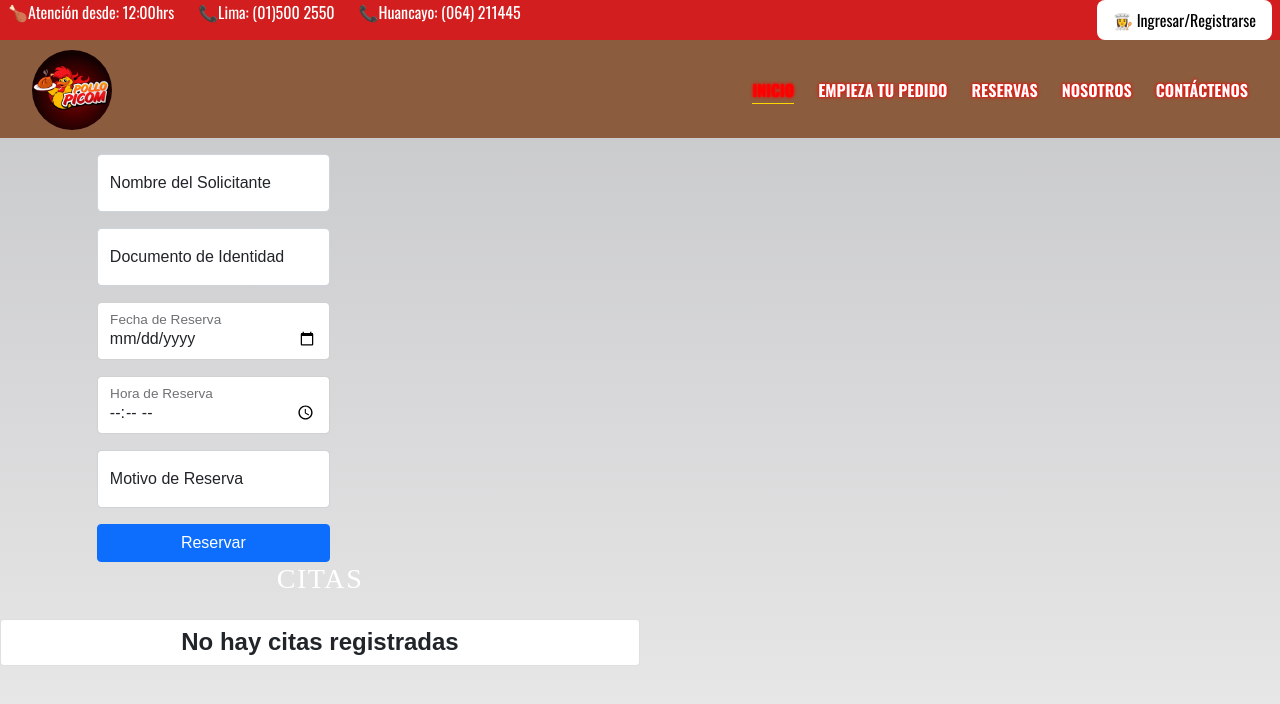
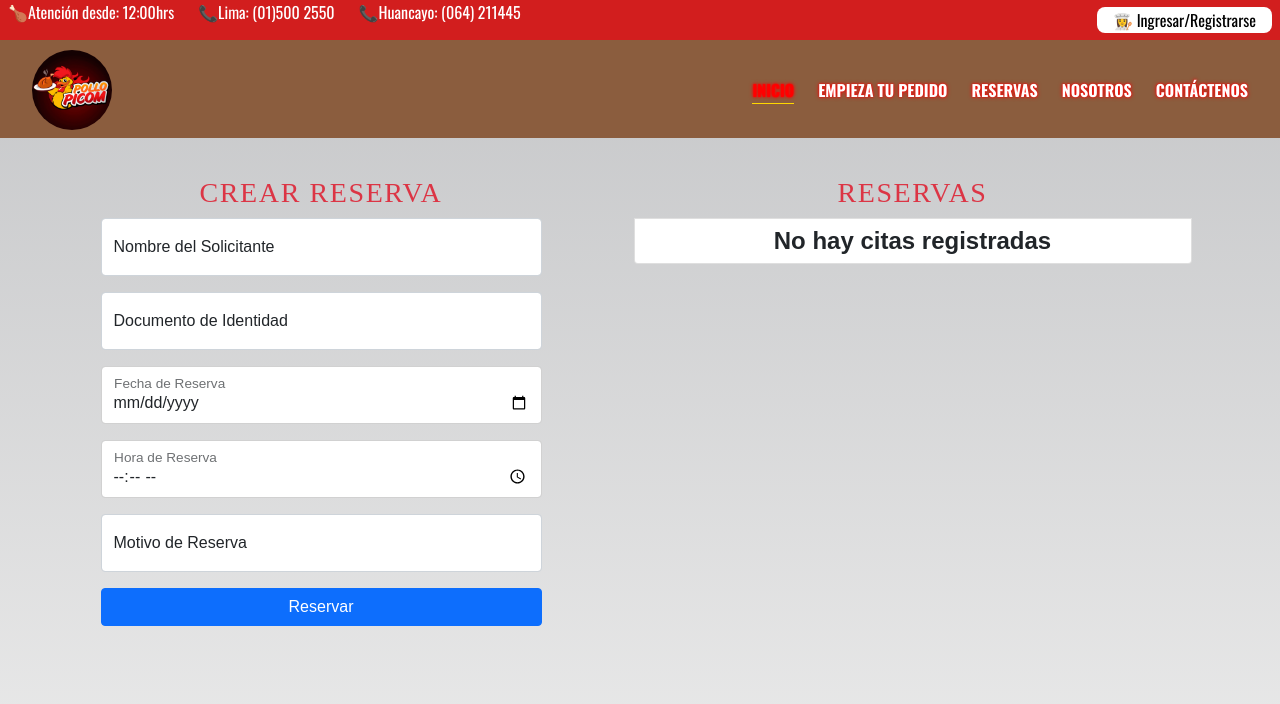
Before and after one commit to FherAmableRicse/react-proyecto-polleria, a React (Create React App) app: page /reservas in a window 1280 px wide. Shown: the top 704 px of the page. Built offline with nearby package versions, Linux system fonts and the light colour scheme.

Commit message:
styles reservas

```diff
--- a/src/App.css
+++ b/src/App.css
@@ -1,3 +1,7 @@
+/* .lista__reservas{
+  margin-top: 10rem;
+} */
+
 .main {
   width: 100%;
 }
@@ -30,10 +34,19 @@ html {
   font-size: 0.75rem;
 }
 
+.container-reservas {
+  margin-top: 7rem;
+}
+
+.container-reservas__reserva{
+  display: flex;
+  flex-direction: column;
+  justify-content: center;
+  gap: 5rem;
+}
+
 .sectionForm {
   margin: auto;
-  margin-top: 6rem;
-
 }
 
 h1,
@@ -135,3 +148,14 @@ input[type="time"] {
   text-align: center;
   color: var(--text-color);
 }
+
+@media (min-width : 854px) {
+  .container-reservas {
+    margin-top: 11rem;
+  }
+
+  .container-reservas__reserva{
+    display: flex;
+    flex-direction: row;
+  }
+}
--- a/src/App.jsx
+++ b/src/App.jsx
@@ -31,16 +31,21 @@ function App() {
   };
 
   return (
-    <div className="App">
+    <>
       <Header />
+      <main>
+        <section className="container-reservas container">
+          <div className="container-reservas__reserva">
             <ReservasForm
               submitReserva={submitReserva}
             />
             <ReservasReservas
               reservas={reservas}
-        readReserva={readReserva}
             />
           </div>
+        </section>
+      </main>
+    </>
   );
 }
 
--- a/src/components/reservas/ReservasForm.jsx
+++ b/src/components/reservas/ReservasForm.jsx
@@ -47,12 +47,12 @@ const ReservasForm = ({submitReserva}) => {
   };
 
   return (
-    <section className=" d-flex flex-column gap-3 col-md-4">
-      <h3 className="text-center" id="formTitle">🐱Crear</h3>
+    <section className="d-flex flex-column gap-3 col-md-5">
       <form
-        className=" sectionForm text-dark rounded"
+        className=" sectionForm text-dark rounded container"
         onSubmit={handleSubmit}
       >
+        <h3 className="text-center text-danger" id="formTitle">Crear Reserva</h3>
         <div className="text-dark form-floating mb-3" style={{ display: "none" }}>
           <input
             type="number"
@@ -71,24 +71,24 @@ const ReservasForm = ({submitReserva}) => {
             name="solicitante"
             placeholder="Nombre del Solicitante"
             className="form-control"
-            // value={mascota}
+            value={solicitante}
             onChange={handleChange}
             required
           />
-          <label htmlFor="mascota" className="text-dark">Nombre del Solicitante</label>
+          <label htmlFor="solicitante" className="text-dark">Nombre del Solicitante</label>
         </div>
 
         <div className="form-floating mb-3">
           <input
-            type="text"
+            type="number"
             name="dni"
             placeholder="Documento de Identidad"
             className="form-control"
-            // value={propietario}
+            value={dni}
             onChange={handleChange}
             required
           />
-          <label htmlFor="propietario" className="text-dark">Documento de Identidad</label>
+          <label htmlFor="dni" className="text-dark">Documento de Identidad</label>
         </div>
 
         <div className="form-floating mb-3">
@@ -97,7 +97,7 @@ const ReservasForm = ({submitReserva}) => {
             name="fecha"
             placeholder="Fecha de Reserva"
             className="form-control"
-            // value={fecha}
+            value={fecha}
             onChange={handleChange}
             required
           />
@@ -110,7 +110,7 @@ const ReservasForm = ({submitReserva}) => {
             name="hora"
             placeholder="Hora de Reserva"
             className="form-control"
-            // value={hora}
+            value={hora}
             onChange={handleChange}
             required
           />
@@ -123,11 +123,11 @@ const ReservasForm = ({submitReserva}) => {
             name="motivo"
             placeholder="Motivo de Reserva"
             className="form-control"
-            // value={sintomas}
+            value={motivo}
             onChange={handleChange}
             required
           />
-          <label htmlFor="sintomas" className="text-dark">Motivo de Reserva</label>
+          <label htmlFor="motivo" className="text-dark">Motivo de Reserva</label>
         </div>
         <button
           type="submit"
--- a/src/components/reservas/ReservasReserva.jsx
+++ b/src/components/reservas/ReservasReserva.jsx
@@ -1,29 +1,28 @@
-const ReservasReserva = ({ reserva, readReserva }) => {
+const ReservasReserva = ({ reserva }) => {
   const { id, solicitante, dni, fecha, hora, motivo } = reserva;
-  const urlWhatsapp = "https://wa.me/51999122789?text=Confirmo%20mi%20cita:";
+  const urlWhatsapp = `https://wa.me/51999122789?text=${process.env.REACT_APP_URL}`;
   return (
     <li
       className="d-flex flex-column gap-2 list-group-item list-group-item-action"
       aria-current="true"
     >
       <div className="d-flex align-items-center justify-content-between">
-        <h5 className="fs-5">Solicitante: {solicitante}</h5>
+        <h5 className=" m-0 text-info">Solicitante: <span className="text-dark">{solicitante}</span></h5>
         <small className="badge bg-primary rounded-pill">
           {fecha} {hora}
         </small>
       </div>
-      <p className="m-0">motivo: {motivo}</p>
-      <h6 className="m-0">
-        <span className="fw-folder">Documento de identidad:</span>
-        {dni}
-      </h6>
+      <h5 className="m-0 text-info">Motivo: <span className="text-dark">{motivo}</span></h5>
+      <h5 className="m-0 text-info">
+        Documento de identidad: <span className="text-dark">{dni}</span>
+      </h5>
       <div className="d-flex align-items-center justify-content-center">
         <div className="d-flex gap-1">
           <a
             href={`${urlWhatsapp} Solicitante: ${solicitante}, DNI: ${dni}, Fecha: ${fecha}, Hora: ${hora}, Motivo: ${motivo}`}
             target="_blank"
             rel="noopener noreferrer"
-            className="btn btn-primary btn-sm"
+            className="btn btn-success btn-sm"
           >
             Confirmar
           </a>
--- a/src/components/reservas/ReservasReservas.jsx
+++ b/src/components/reservas/ReservasReservas.jsx
@@ -1,9 +1,9 @@
 import ReservasReserva from "./ReservasReserva";
 const ReservasReservas=({reservas, readReserva})=>{
     return(
-        <section className="d-flex flex-column gap-3 col-md-6">
-      <h3 className="text-center">Citas</h3>
-      <ul className="list-group">
+        <section className=" d-flex flex-column gap-3 col-md-6">
+      <ul className="lista__reservas list-group">
+      <h3 className="text-center text-danger">Reservas</h3>
         {reservas.length ? (
           reservas.map((reserva) => {
 
--- a/src/styles/css/Header.css
+++ b/src/styles/css/Header.css
@@ -172,7 +172,7 @@
     font-weight: 300;
     text-decoration: none;
     margin: 0;
-    padding: 0.5em 1em;
+    padding: 0.0625em 1em;
     transition: var(--all-transitions);
   }
 
```
Also changed, not shown: 1 other file (tests, documents, lock files or other folders). Lines whose indentation alone changed are shown as unchanged.
